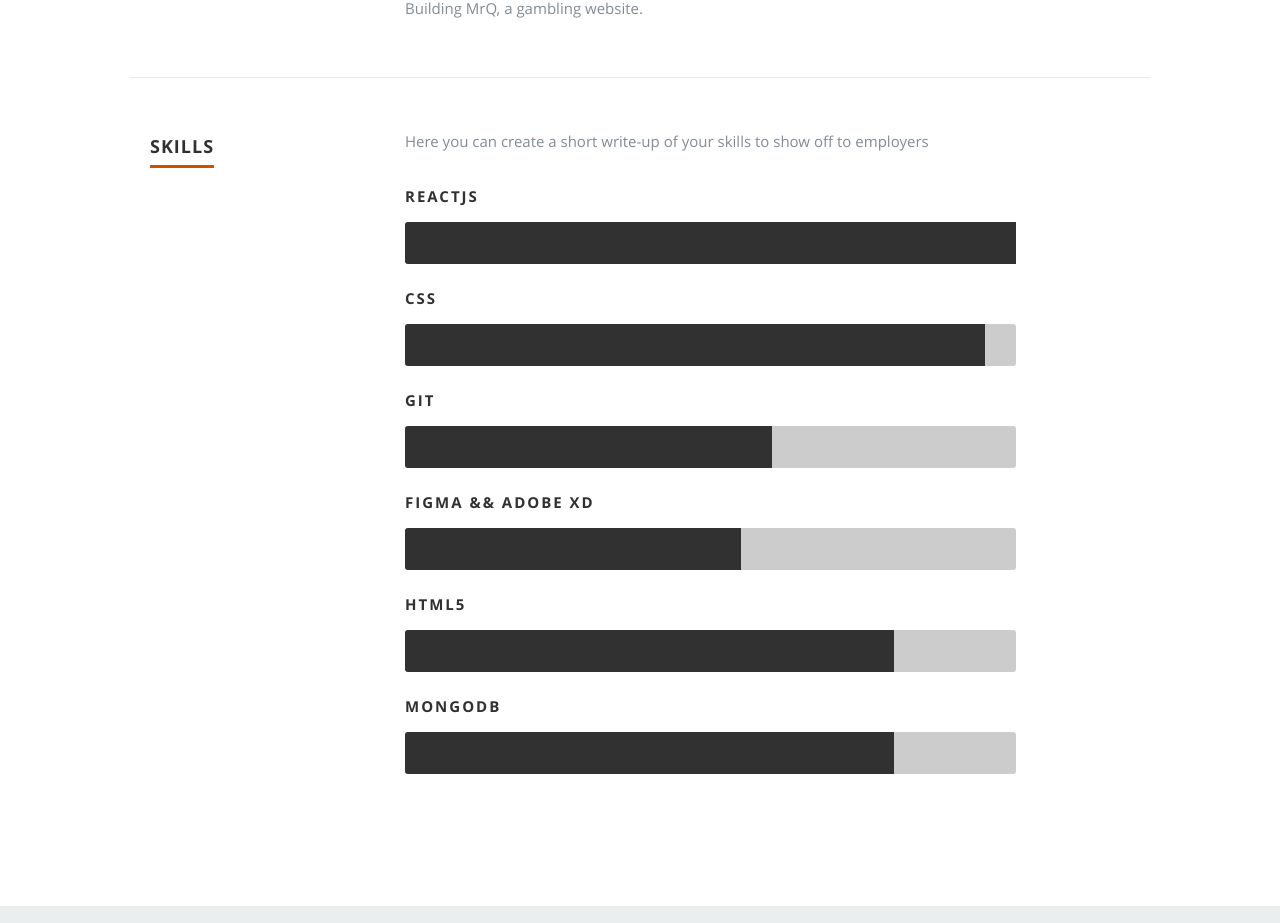
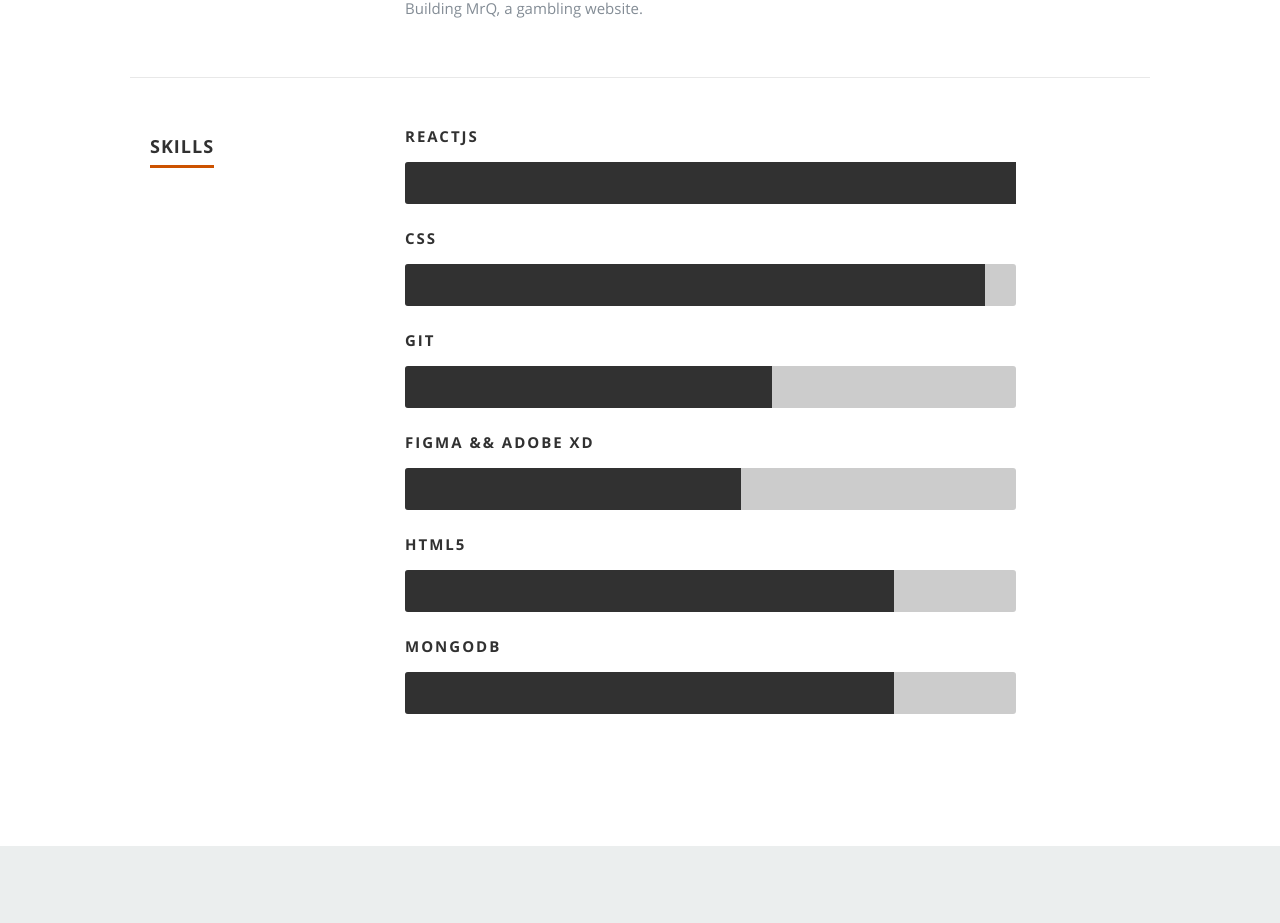
Before and after one commit to reubenwedson/mn-portfolio, a React (Create React App) app: page / in a window 1280 px wide. Shown: the part 1858-2781 px from the top of the page. Built offline with nearby package versions, Linux system fonts and the light colour scheme.

Commit message:
Update resume component

```diff
--- a/src/Components/Resume.js
+++ b/src/Components/Resume.js
@@ -60,10 +60,6 @@ class Resume extends Component {
          </div>
 
          <div className="nine columns main-col">
-
-            <p>{skillmessage}
-            </p>
-
 				<div className="bars">
 				   <ul className="skills">
 					  {skills}
```
